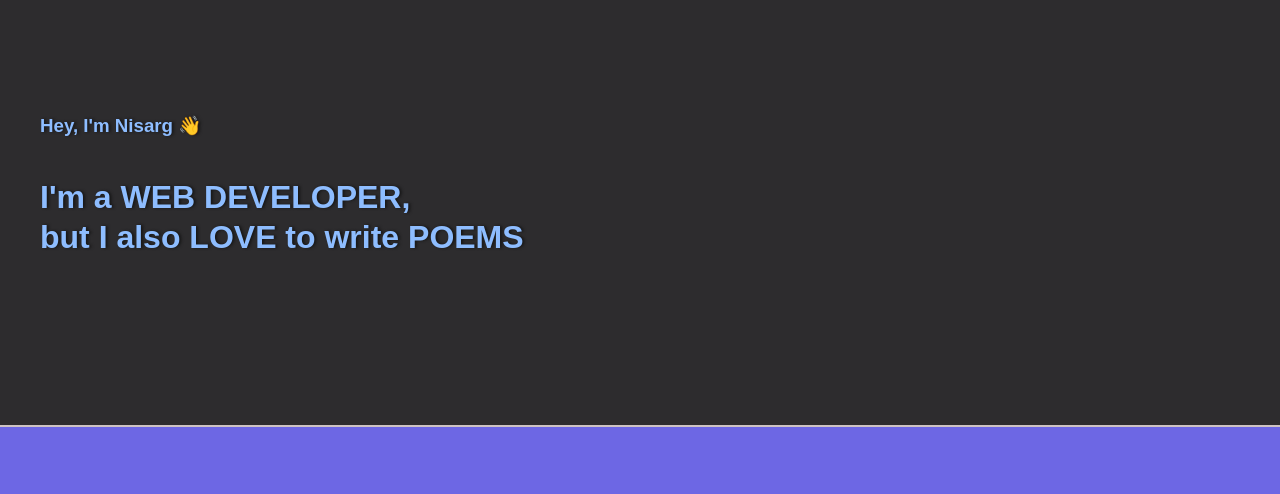
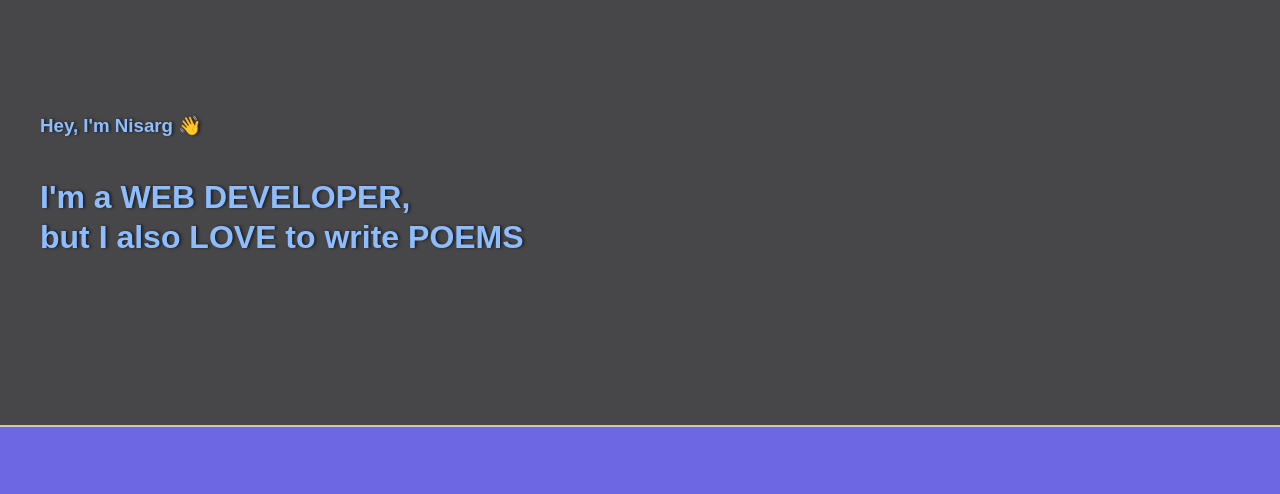
Before and after one commit to nisargmandaliya9/iwrite, a plain HTML site: page index.html in a window 1280 px wide. Shown: the part 75-569 px from the top of the page. Drawn offline with nearby package versions, Linux system fonts and the light colour scheme.

Commit message:
ok almost there!

```diff
--- a/style.css
+++ b/style.css
@@ -71,7 +71,7 @@ body{
     max-width: 100vw;
     height: 300px;
     color: rgb(142, 189, 255);
-    background-color: #2d2c2e;
+    background-color: #474649;
     text-shadow: 2px 0 3px rgba(12, 12, 12, 0.67);
     border-bottom: 2px solid rgb(206, 195, 195);
     padding-top: 150px;
```
